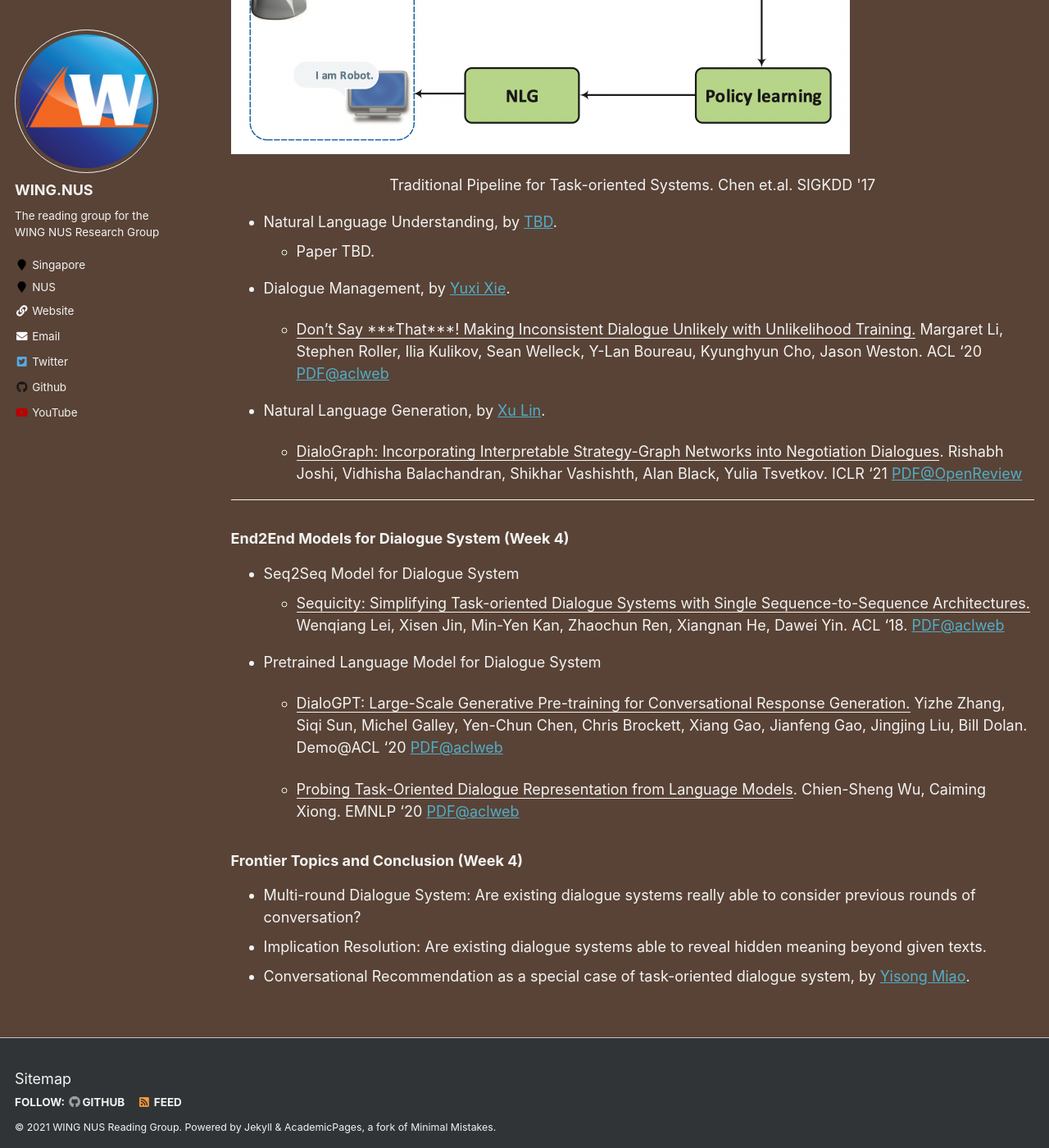
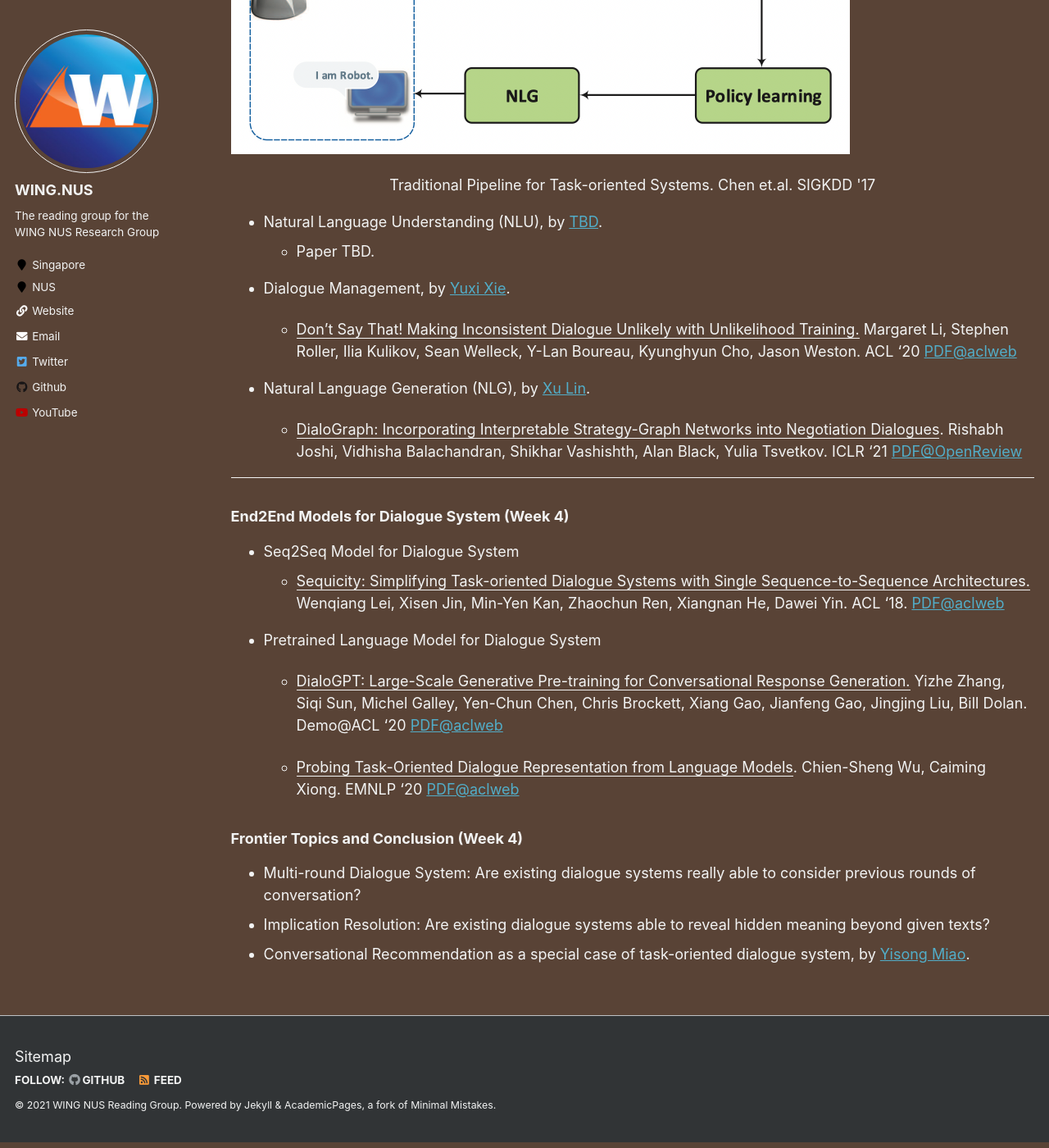
Before and after one commit to WING-NUS/cs6101, a Jekyll site: the page built from _pages/paper-ConvSys.md, in a window 1280 px wide and 1400 px high, scrolled down 1462 px. Shown: the whole window at 82% size. Built offline with Jekyll 4.4.1, drawn with Linux system fonts in a browser that asks for light colours; some of the changed text lies outside the part shown.

Commit message:
fix font bug

```diff
--- a/_pages/paper-ConvSys.md
+++ b/_pages/paper-ConvSys.md
@@ -64,14 +64,14 @@ Following are the details:
 
 
 
-- Natural Language Understanding, by [TBD]().
+- Natural Language Understanding (NLU), by [TBD]().
   - Paper TBD.
 
 - Dialogue Management, by [Yuxi Xie](https://scholar.google.com/citations?user=LNLECx0AAAAJ&hl=en).
 
-  - <u>Don’t Say ***That***! Making Inconsistent Dialogue Unlikely with Unlikelihood Training.</u> Margaret Li, Stephen Roller, Ilia Kulikov, Sean Welleck, Y-Lan Boureau, Kyunghyun Cho, Jason Weston. ACL '20 [PDF@aclweb](https://www.aclweb.org/anthology/2020.acl-main.428.pdf)
+  - <u>Don’t Say That! Making Inconsistent Dialogue Unlikely with Unlikelihood Training.</u> Margaret Li, Stephen Roller, Ilia Kulikov, Sean Welleck, Y-Lan Boureau, Kyunghyun Cho, Jason Weston. ACL '20 [PDF@aclweb](https://www.aclweb.org/anthology/2020.acl-main.428.pdf)
 
-- Natural Language Generation, by [Xu Lin]().
+- Natural Language Generation (NLG), by [Xu Lin]().
 
   - <u>DialoGraph: Incorporating Interpretable Strategy-Graph Networks into Negotiation Dialogues</u>. Rishabh Joshi, Vidhisha Balachandran, Shikhar Vashishth, Alan Black, Yulia Tsvetkov.  ICLR '21 [PDF@OpenReview](https://openreview.net/forum?id=kDnal_bbb-E)
 
@@ -97,5 +97,5 @@ Following are the details:
 ### Frontier Topics and Conclusion (Week 4)
 
 - Multi-round Dialogue System: Are existing dialogue systems really able to consider previous rounds of conversation?
-- Implication Resolution: Are existing dialogue systems able to reveal hidden meaning beyond given texts.
+- Implication Resolution: Are existing dialogue systems able to reveal hidden meaning beyond given texts?
 - Conversational Recommendation as a special case of task-oriented dialogue system, by [Yisong Miao](https://www.yisong.me).
```
Also changed, not shown: other parts of _pages/paper-ConvSys.md (+4 -4 lines).
